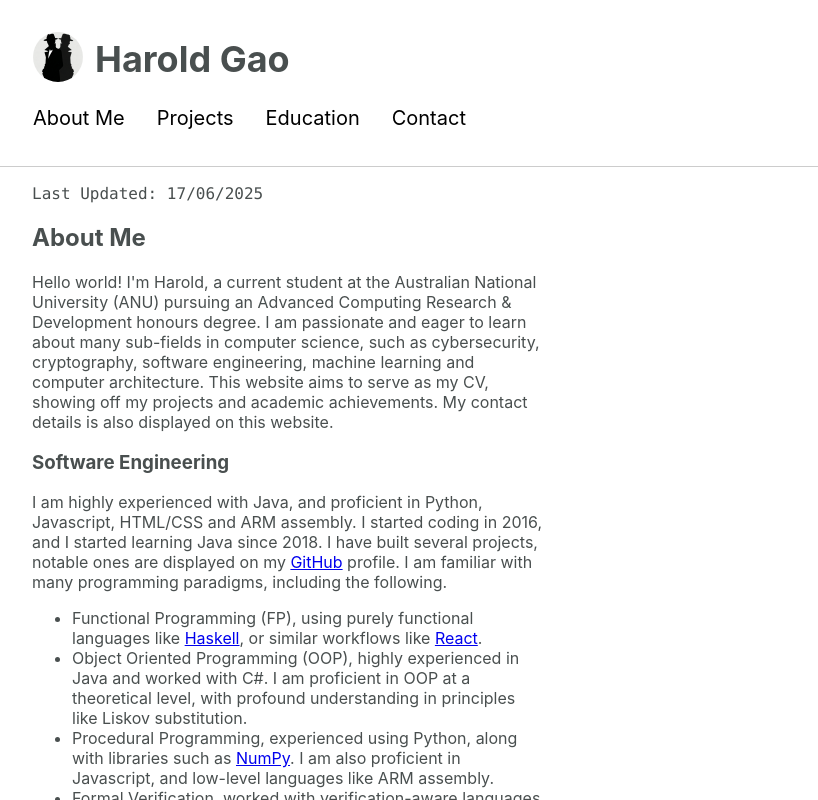
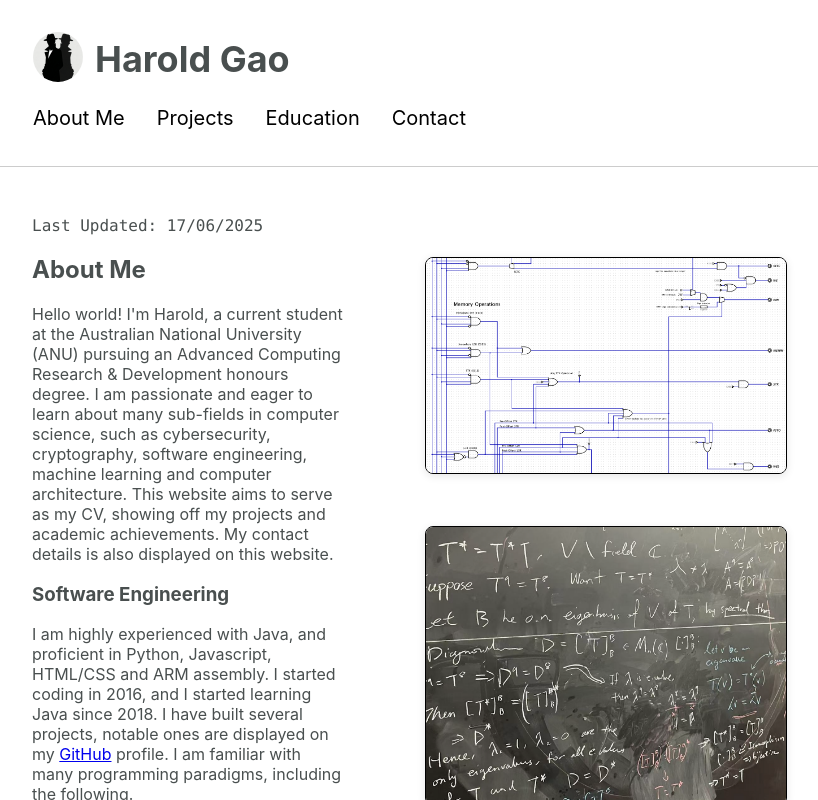
Before and after one commit to LaFriska/lafriska.github.io, a React (Create React App) app: page / in a window 1280 px wide. Shown: the top 800 px of the page, without its empty margins (151-969 px from the left). Built offline with nearby package versions, Linux system fonts and the light colour scheme.

Commit message:
added image gallery

```diff
--- a/src/components/AboutMe.tsx
+++ b/src/components/AboutMe.tsx
@@ -1,6 +1,7 @@
 import {useEffect, useState} from "react";
 import ReactMarkdown from "react-markdown";
 import '../css/App.css';
+import ImageGallery from "./ImageGallery";
 
 // eslint-disable-next-line import/no-anonymous-default-export
 export default () => {
@@ -14,9 +15,12 @@ export default () => {
     }, [])
 
     return (
-        <ReactMarkdown className={'page'}>
-            {aboutMe}
-        </ReactMarkdown>
+        <div style={{ display: 'flex' }}>
+            <ReactMarkdown className={'page'}>
+                {aboutMe}
+            </ReactMarkdown>
+            <ImageGallery/>
+        </div>
     )
 
 }
--- /dev/null
+++ b/src/components/ImageGallery.tsx
@@ -0,0 +1,29 @@
+import '../css/App.css';
+
+export default function Gallery() {
+    const containerStyle = {
+        marginTop: '50px',
+        gap: '1rem',
+        width: '100%',
+        maxWidth: '600px',
+        marginLeft: 'auto',
+        marginRight: 'auto',
+    };
+
+    const imageStyle = {
+        width: '60%',
+        height: 'auto',
+        borderRadius: '8px',
+        boxShadow: '0 2px 8px rgba(0,0,0,0.1)',
+        border: '1px solid #000000'
+    };
+
+    return (
+        <div style={containerStyle}>
+            <img className="galleryimage" style={imageStyle} src="img/circuits.jpg" alt="Circuits"/>
+            <img className="galleryimage" style={imageStyle} src="img/linalg.jpg" alt="Linear Algebra" />
+            <img className="galleryimage" style={imageStyle} src="img/java.jpg" alt="Java" />
+            <img className="galleryimage" style={imageStyle} src="img/algebra.jpg" alt="Algebra" />
+        </div>
+    );
+}
--- a/src/css/App.css
+++ b/src/css/App.css
@@ -1,6 +1,7 @@
 :root {
     --background-colour: #FFFFFF;
     --text-colour:#494F4F;
+    --border-gray: #777777;
     --nice-red: #ed5045;
 }
 
@@ -16,3 +17,7 @@ html{
     margin: 1rem 55px;
     width: 50%;
 }
+
+.galleryimage{
+    margin: 1.5rem;
+}
```
Also changed, not shown: public/img/linalg.jpg, 1 other file (tests, documents, lock files or other folders).
